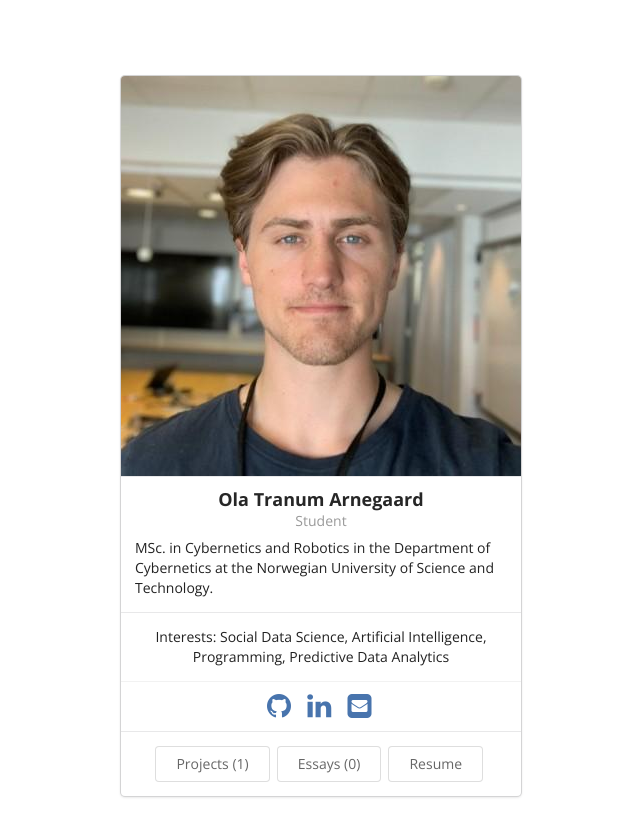
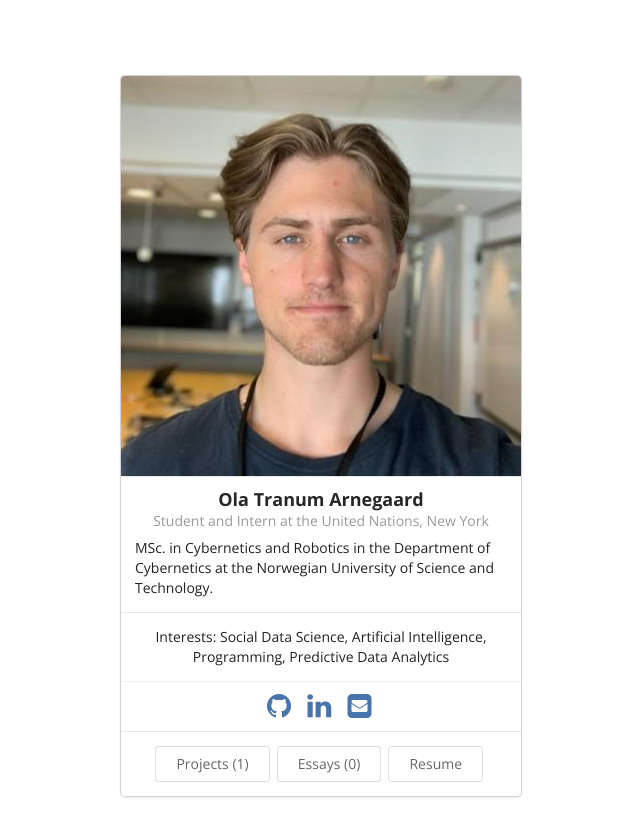
Before and after one commit to olatar/olatar.github.io, a Jekyll site: the page built from index.html, in a window 1280 px wide. Shown: the top 837 px of the page, without its empty margins (319-959 px from the left). Built offline with Jekyll 4.4.1, drawn with Linux system fonts in a browser that asks for light colours.

Commit message:
Update bio.json

```diff
--- a/_data/bio.json
+++ b/_data/bio.json
@@ -1,7 +1,7 @@
 {
   "basics": {
     "name": "Ola Tranum Arnegaard",
-    "label": "Student",
+    "label": "Student and Intern at the United Nations, New York",
     "picture": "https://olatar.github.io/images/44443425.jpeg",
     "email": "tranum.ola@gmail.com",
     "phone": "N/A",
```
